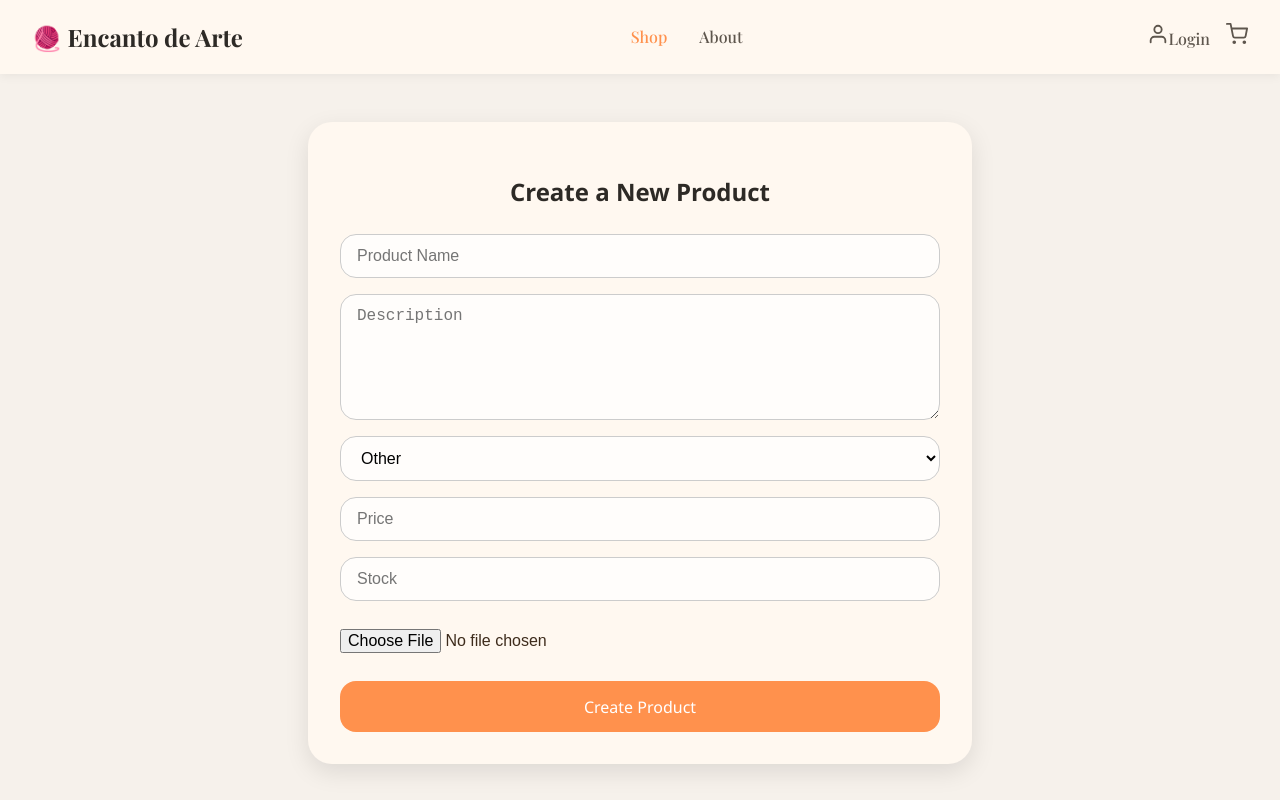
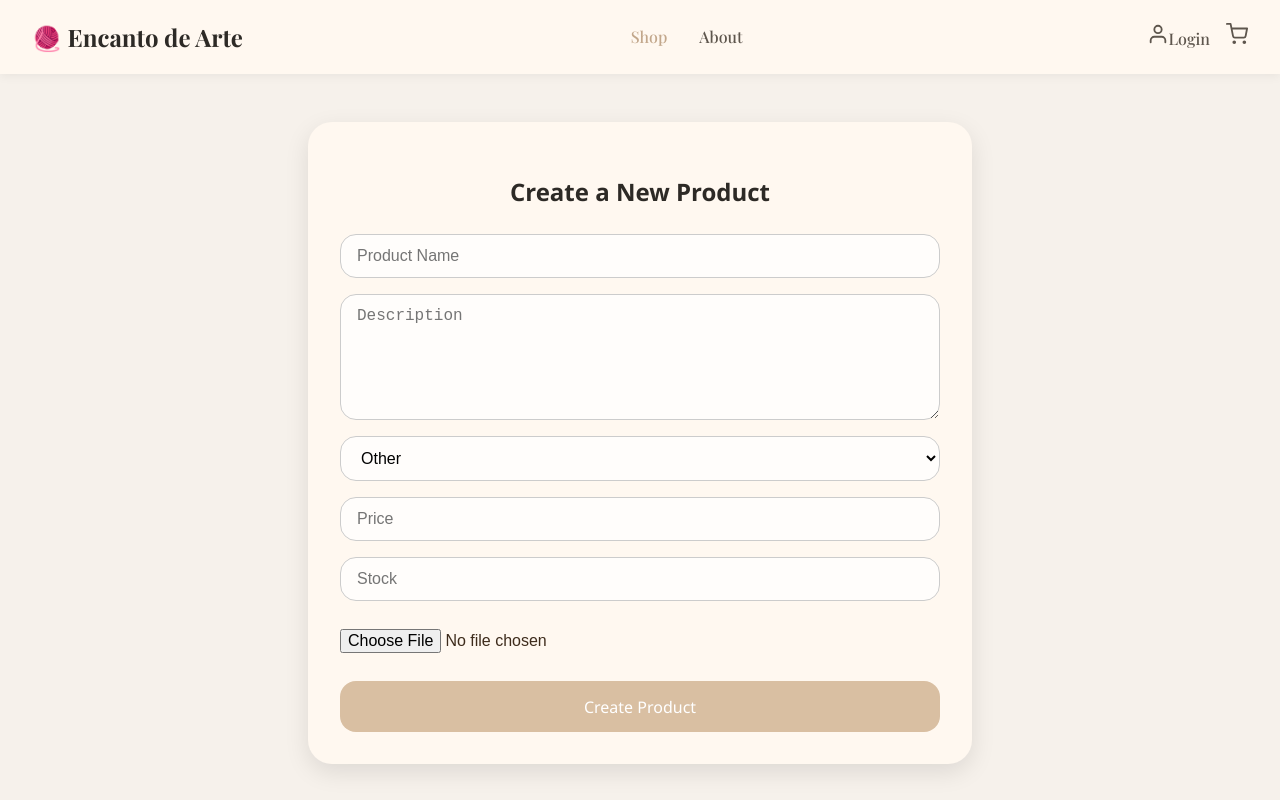
Before and after one commit to richardnixondev/encantodearte-frontend, a React (Vite) app: page /products/new in a window 1280 px wide. In both pictures the pointer is over the link "Shop". Built offline with nearby package versions, Linux system fonts and the light colour scheme.

Commit message:
change colors to keep same standart to whole site

```diff
--- a/src/Navbar.css
+++ b/src/Navbar.css
@@ -26,7 +26,7 @@
 }
 
 .navbar-links a:hover {
-  color: #ff914d;
+  color: #C2A78B;
 }
 
 .navbar-icons a {
@@ -36,5 +36,5 @@
 }
 
 .navbar-icons a:hover {
-  color: #ff914d;
+  color: #C2A78B;
 }
--- a/src/ProductForm.css
+++ b/src/ProductForm.css
@@ -46,7 +46,7 @@
 .product-form-container button {
   padding: 0.9rem 1.2rem;
   font-size: 1rem;
-  background-color: #ff914d;
+  background-color: #D9BFA2;
   color: white;
   border: none;
   border-radius: 1rem;
@@ -55,7 +55,7 @@
 }
 
 .product-form-container button:hover {
-  background-color: #e27833;
+  background-color: #C2A78B;
 }
 
 .product-form-container p {
--- a/src/index.css
+++ b/src/index.css
@@ -29,7 +29,7 @@ a {
   text-decoration: none;
 }
 a:hover {
-  color: #c56a2f;
+  color: #C2A78B;
 }
 
 h1 {
@@ -44,13 +44,13 @@ button {
   font-size: 1em;
   font-weight: 500;
   font-family: inherit;
-  background-color: #f08942;
+  background-color: #D9BFA2;
   color: #fff;
   cursor: pointer;
   transition: background-color 0.3s ease;
 }
 button:hover {
-  background-color: #c56a2f;
+  background-color: #C2A78B;
 }
 
 button:focus,
@@ -66,10 +66,10 @@ button:focus-visible {
   }
 
   a:hover {
-    color: #b45c24;
+    color: #C2A78B;
   }
 
   button {
-    background-color: #f08942;
+    background-color: #D9BFA2;
   }
 }
```
